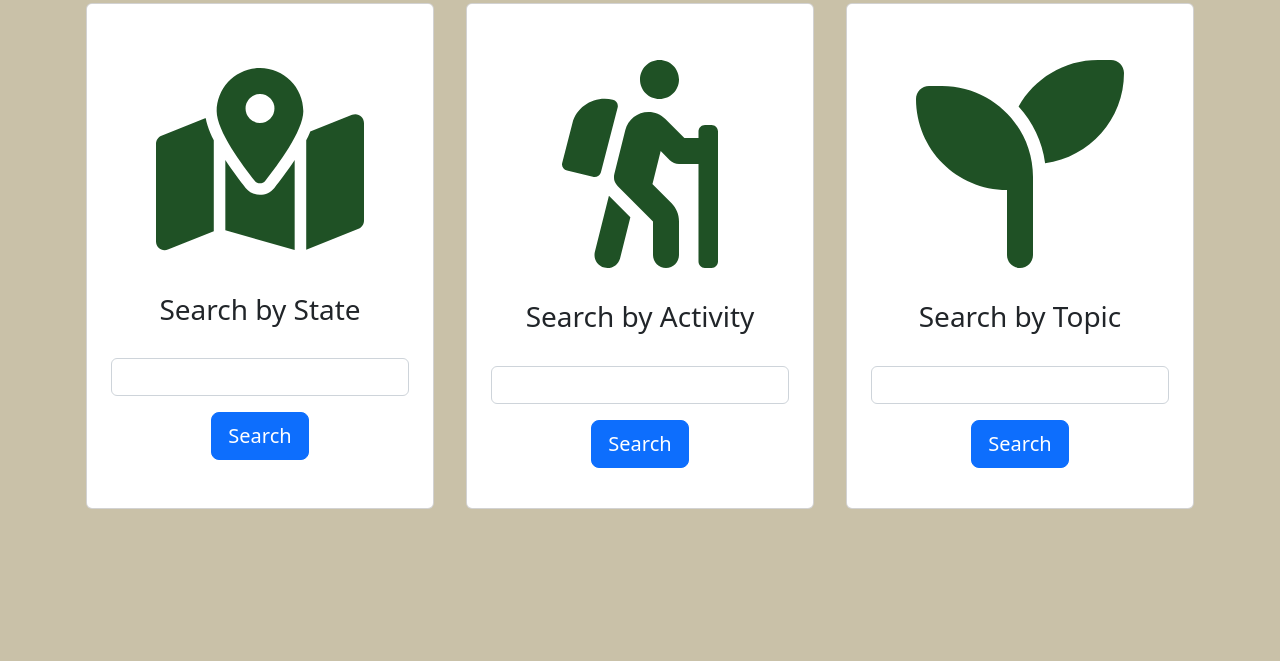
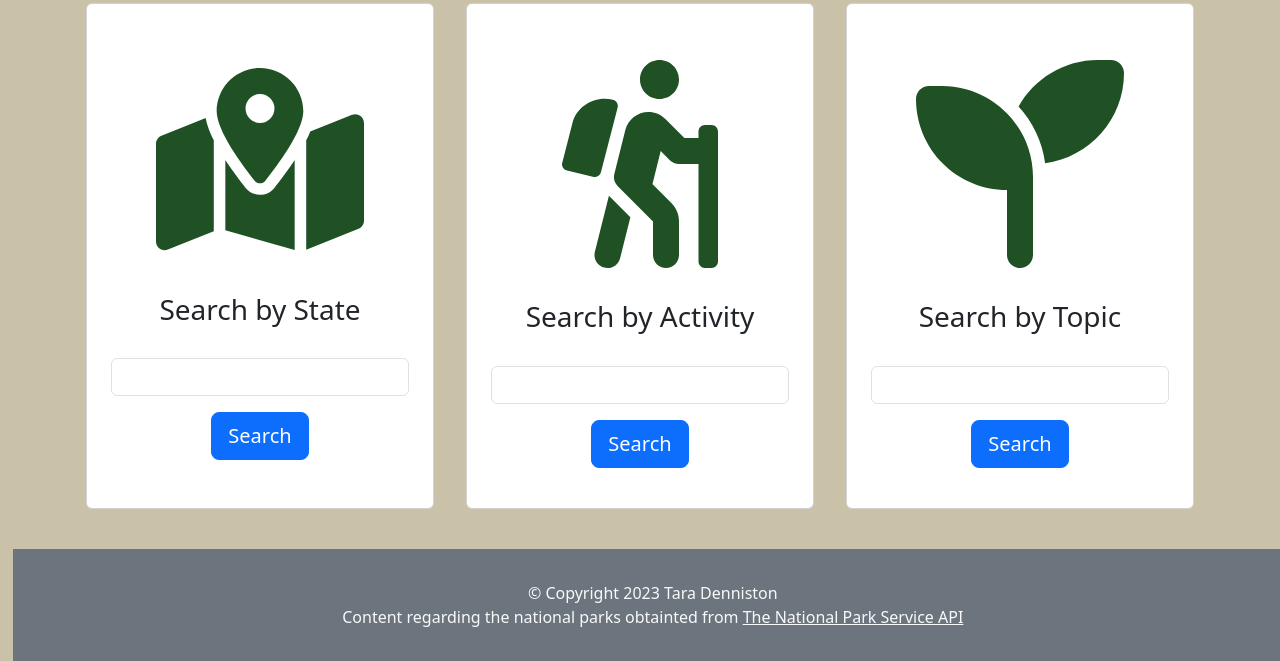
Before and after one commit to TaraDenniston/explore-national-parks, a Flask app: page / in a window 1280 px wide. Shown: the part 469-1130 px from the top of the page. Before the commit the page ends 978 px from the top, so only its background shows below. Run offline with Flask 3, Linux system fonts and the light colour scheme; some libraries are stand-ins or nearby versions.

Commit message:
add page footer

```diff
--- a/templates/base.html
+++ b/templates/base.html
@@ -6,10 +6,13 @@
   <meta name="viewport" content="width=device-width, initial-scale=1.0">
   <title>{% block title %}{% endblock %}</title>
   <link rel="icon" type="image/x-icon" href="/static/images/favicon.ico">
-  <link rel="stylesheet" href="https://cdn.jsdelivr.net/npm/bootstrap@5.2.3/dist/css/bootstrap.min.css" integrity="sha384-rbsA2VBKQhggwzxH7pPCaAqO46MgnOM80zW1RWuH61DGLwZJEdK2Kadq2F9CUG65" crossorigin="anonymous">
-  <link rel="stylesheet" href="https://cdnjs.cloudflare.com/ajax/libs/font-awesome/6.4.0/css/all.min.css" integrity="sha512-iecdLmaskl7CVkqkXNQ/ZH/XLlvWZOJyj7Yy7tcenmpD1ypASozpmT/E0iPtmFIB46ZmdtAc9eNBvH0H/ZpiBw==" crossorigin="anonymous" referrerpolicy="no-referrer" />
+  <link rel="stylesheet" href="/static/bootstrap/css/bootstrap.min.css">
+  <link rel="stylesheet" href="/static/fontawesome/css/all.min.css">
+  <link rel="stylesheet" href="/static/css/custom.css">
 </head>
 <body style="background-color: #C9C1A8;">
+  <div class="container position-relative px-0"
+       style="min-height: 100vh; min-width: 98vw; padding-bottom: 8rem">
 
     <!-- Navigation Bar -->
     <nav class="navbar navbar-dark bg-secondary p-4">
@@ -37,7 +40,8 @@
     </nav>
 
     <!-- Hero Image -->
-  <div class="d-flex mx-auto overflow-hidden" style="max-height: 50vh">
+    <div class="d-flex mx-auto justify-content-center overflow-hidden"
+         style="max-height: 50vh; background-color: #464c52;">
       <div class="d-flex align-items-center">
         {%block hero%}
         {% endblock %}
@@ -54,11 +58,25 @@
       {% endblock %}
     </div>
 
+    <!-- Footer -->
+    <footer class="position-absolute bg-secondary p-3 text-center"
+            style="bottom: 0; min-width: 100vw">
+      <div class="text-center text-light p-3">
+        © Copyright 2023 Tara Denniston <br>
+        Content regarding the national parks obtainted from
+        <a class="text-light" target="_blank"
+          href="https://www.nps.gov/subjects/developer/index.htm">
+          The National Park Service API
+        </a>
+      </div>
+    </footer>
+
+  </div>
   <!-- Scripts -->
   <script src="https://code.jquery.com/jquery-3.7.0.min.js" integrity="sha256-2Pmvv0kuTBOenSvLm6bvfBSSHrUJ+3A7x6P5Ebd07/g=" crossorigin="anonymous"></script>
   <script src="https://cdnjs.cloudflare.com/ajax/libs/axios/1.4.0/axios.min.js"></script>
   <script src="https://cdn.jsdelivr.net/npm/bootstrap@4.5.3/dist/js/bootstrap.bundle.min.js" integrity="sha384-ho+j7jyWK8fNQe+A12Hb8AhRq26LrZ/JpcUGGOn+Y7RsweNrtN/tE3MoK7ZeZDyx" crossorigin="anonymous"></script>
-  <script src="/static/main.js"></script>
+  <script src="/static/js/main.js"></script>
 
 </body>
 </html>
```
Lines whose indentation alone changed are shown as unchanged.
